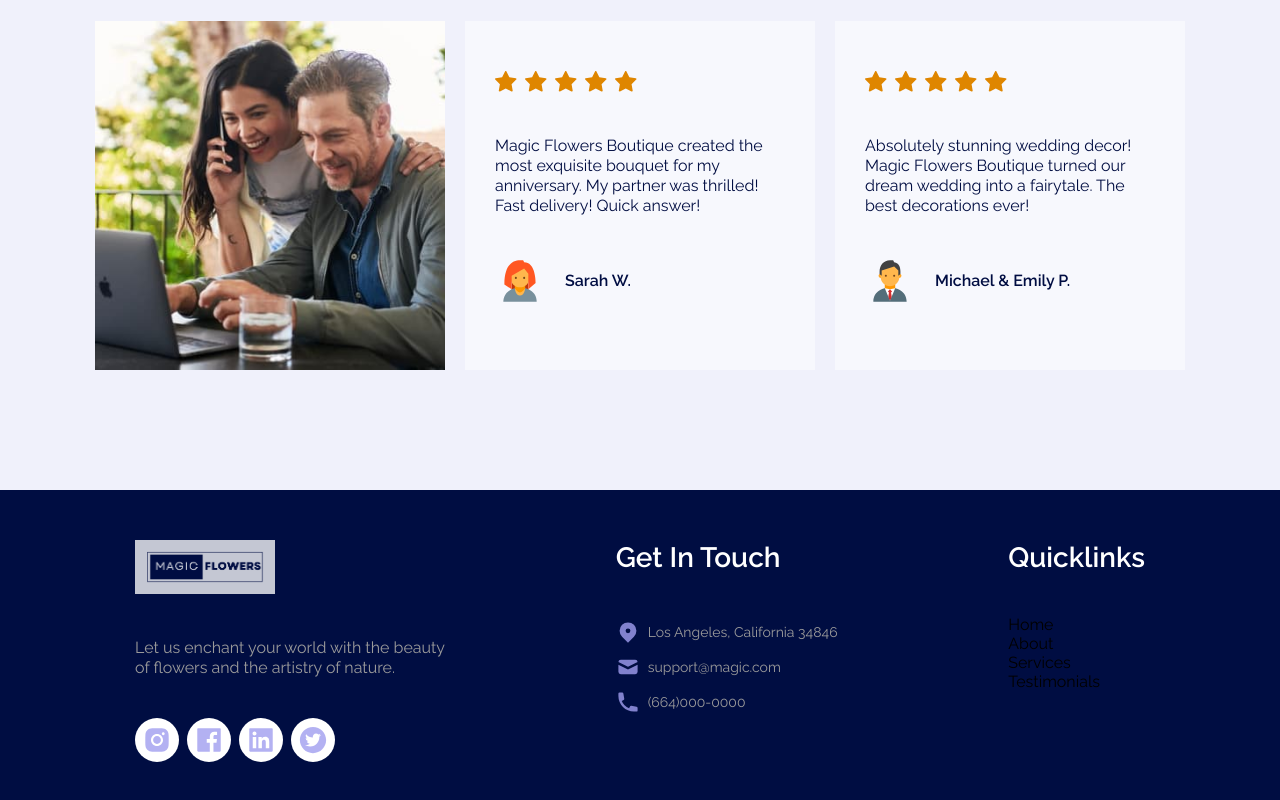
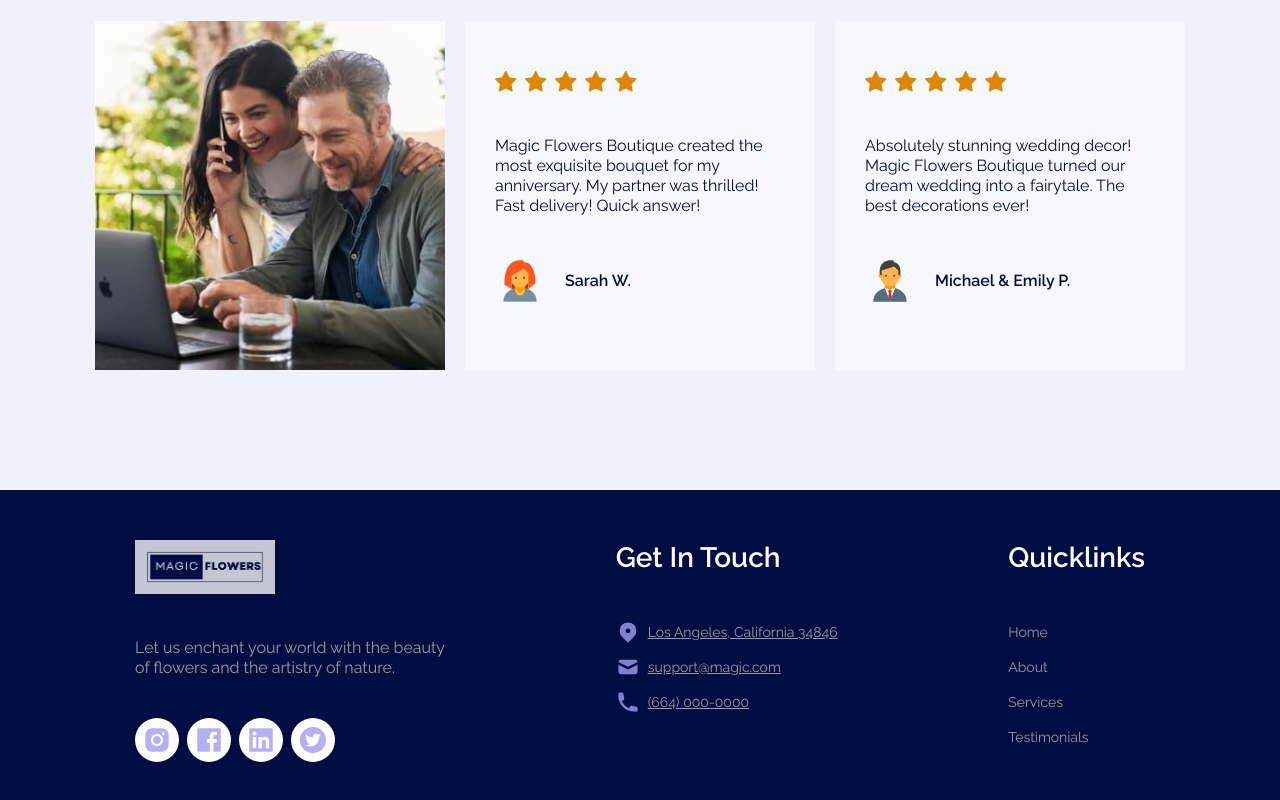
Before and after one commit to OlgaBezrukova8/magic-flowers-boutique, a React (Create React App) app: page /magic-flowers-boutique/ in a window 1280 px wide. Shown: the part 2790-3590 px from the top of the page. Built offline with nearby package versions, Linux system fonts and the light colour scheme.

Commit message:
Style quicklinks and add links to the contacts in the footer

```diff
--- a/src/components/Footer/Footer.module.scss
+++ b/src/components/Footer/Footer.module.scss
@@ -91,6 +91,7 @@
 
     &_text {
       @include font-style-text(14px, 400, 35px, $grey);
+      cursor: pointer;
     }
   }
 }
--- a/src/components/Footer/index.tsx
+++ b/src/components/Footer/index.tsx
@@ -15,6 +15,7 @@ import classes from "./Footer.module.scss";
 import NavigationLink from "../UI/NavigationLink";
 
 interface contactsProps {
+  id: string;
   icon: any;
   description: string;
 }
@@ -26,11 +27,12 @@ interface socialMediaProps {
 
 const contactsData: contactsProps[] = [
   {
+    id: "address",
     icon: <HiLocationMarker size={24} />,
     description: "Los Angeles, California 34846",
   },
-  { icon: <HiMail size={24} />, description: "support@magic.com" },
-  { icon: <HiPhone size={24} />, description: "(664)000-0000" },
+  { id: "email", icon: <HiMail size={24} />, description: "support@magic.com" },
+  { id: "phone", icon: <HiPhone size={24} />, description: "(664) 000-0000" },
 ];
 
 const socialMediaData: socialMediaProps[] = [
@@ -52,7 +54,7 @@ const socialMediaData: socialMediaProps[] = [
   },
 ];
 
-// TODO: fix "target Element not found"
+// TODO: fix "target Element not found when clicks on the header and the footer logo"
 
 const Footer: React.FC = () => {
   return (
@@ -93,13 +95,35 @@ const Footer: React.FC = () => {
       <div>
         <h2 className={classes.footer__title}>Get In Touch</h2>
 
-        {contactsData.map(({ icon, description }, index) => (
-          <div
-            key={`contacts-${index + 1}`}
-            className={classes.footer__contacts}
-          >
+        {contactsData.map(({ id, icon, description }) => (
+          <div key={id} className={classes.footer__contacts}>
             <span className={classes.footer__contacts_icon}>{icon}</span>
-            <p className={classes.footer__contacts_text}>{description}</p>
+            {id === "email" ? (
+              <a
+                href={`mailto:${description}`}
+                className={classes.footer__contacts_text}
+              >
+                {description}
+              </a>
+            ) : id === "phone" ? (
+              <a
+                href={`tel:${description}`}
+                className={classes.footer__contacts_text}
+              >
+                {description}
+              </a>
+            ) : (
+              <a
+                href={`https://www.google.com/maps/search/?api=1&query=${encodeURIComponent(
+                  description
+                )}`}
+                target="_blank"
+                rel="noopener noreferrer"
+                className={classes.footer__contacts_text}
+              >
+                {description}
+              </a>
+            )}
           </div>
         ))}
       </div>
@@ -109,7 +133,13 @@ const Footer: React.FC = () => {
 
         {navLinkData.map(({ name, source }, index) => (
           <div key={`${name}${index}`}>
-            <NavigationLink to={source} spy={true} smooth={true} duration={500}>
+            <NavigationLink
+              to={source}
+              spy={true}
+              smooth={true}
+              duration={500}
+              className={classes.footer__contacts_text}
+            >
               {name}
             </NavigationLink>
           </div>
```
